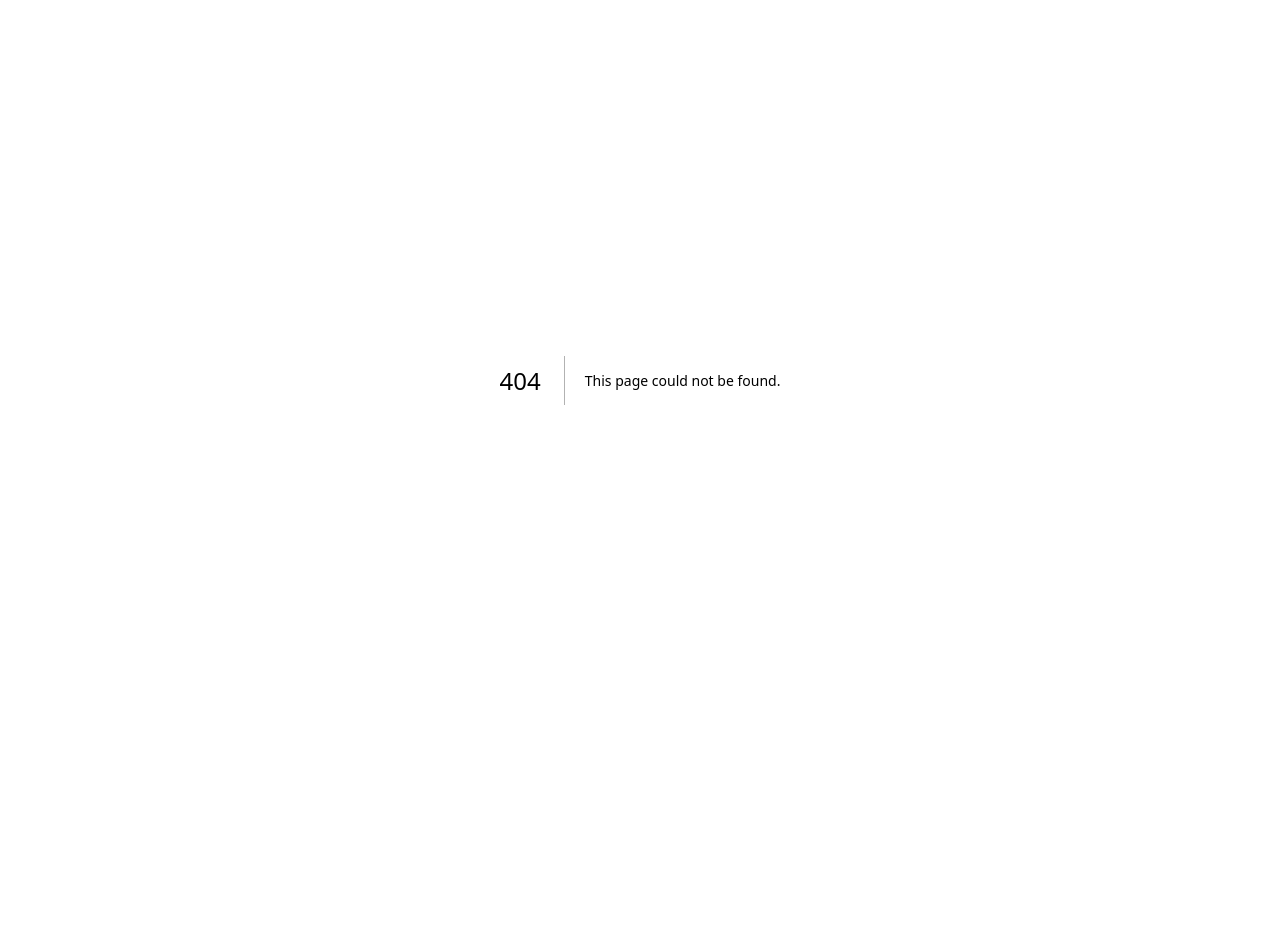
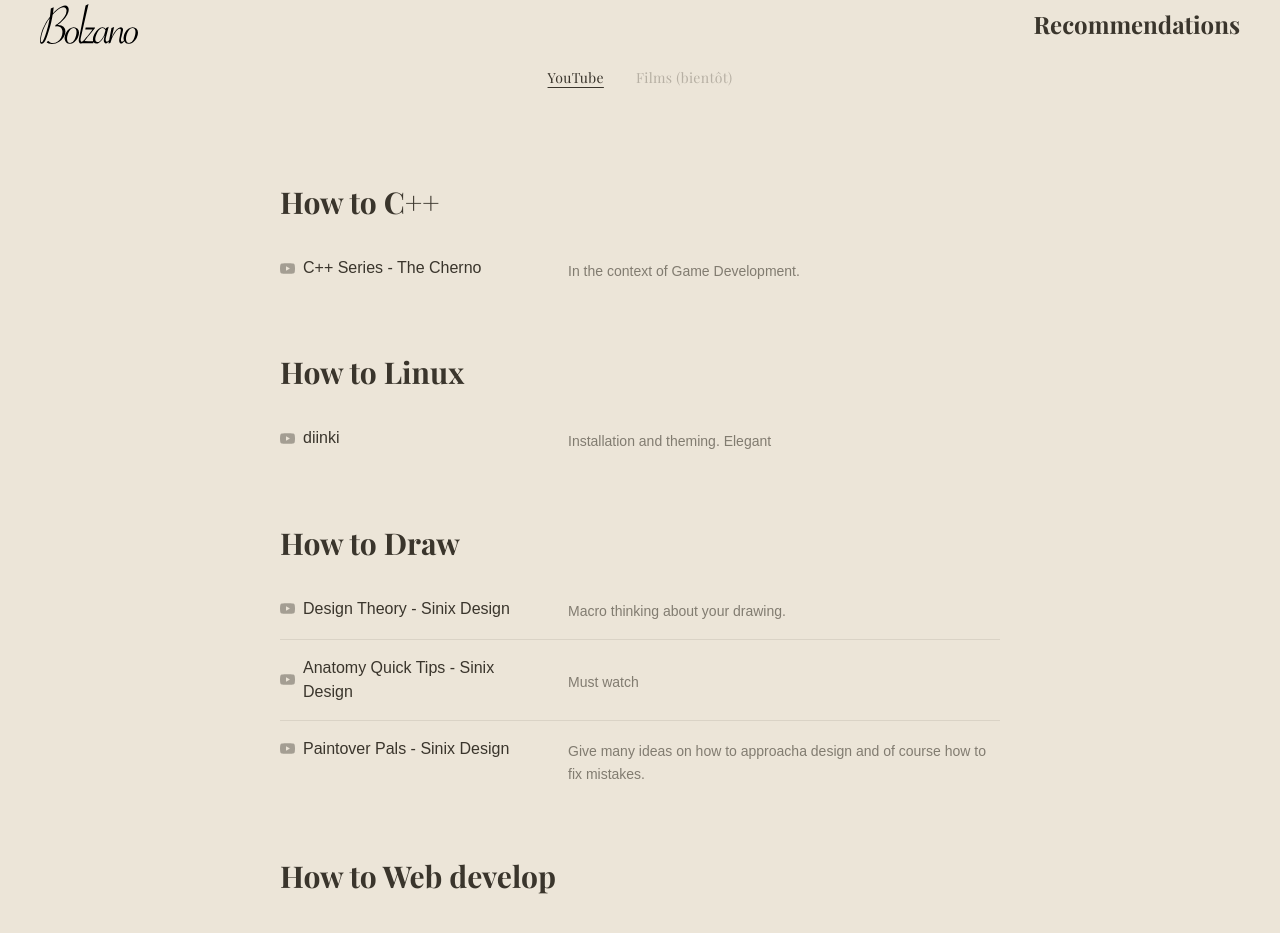
Before and after one commit to bolzhub/BolzaWeb, a Next.js app: page /Recommendations in a window 1280 px wide. Before the commit this address had no page. Shown: the part 20-953 px from the top of the page. Before the commit the page ends 800 px from the top, so only its background shows below. Built offline with nearby package versions, Linux system fonts and the light colour scheme.

Commit message:
finally fixed icon bar on left side

```diff
--- a/app/BolzaBoxes/configurations/page.tsx
+++ b/app/BolzaBoxes/configurations/page.tsx
@@ -11,7 +11,7 @@
 
 const BOXES_IMAGES = {
     international: mediaUrl("Projets/Root_Organiser/Extra/Presentation/Website/Boxes/side_designs-English.png"),
-    french: mediaUrl("Projets/Root_Organiser/Extra/Presentation/Website/Boxes/side_designs-French-Marauder_box.png"),
+    french: mediaUrl("Projets/Root_Organiser/Extra/Presentation/Website/Boxes/side_designs-French.png"),
 };
 
 const SWITCH_ZONE = "6rem";
--- /dev/null
+++ b/app/Recommendations/page.tsx
@@ -0,0 +1,27 @@
+import Link from "next/link";
+import RecommendationsYoutube from "@/components/Recommendations/RecommendationsYoutube";
+
+export default function RecommendationsPage() {
+    return (
+        <main className="min-h-screen bg-[#ECE5D8]">
+            <header className="flex items-center justify-between px-6 md:px-10 py-6">
+                <Link href="/" className="shrink-0">
+                    <img src="/logo/bolzano-word.svg" alt="Bolzano" className="h-8 md:h-10" />
+                </Link>
+                <h1
+                    className="text-xl md:text-2xl text-[#3a352c]"
+                    style={{ fontFamily: "var(--font-playfair)", fontWeight: 700 }}
+                >
+                    Recommendations
+                </h1>
+            </header>
+
+            <nav className="flex justify-center gap-8 pb-10 text-sm tracking-wide" style={{ fontFamily: "var(--font-playfair)" }}>
+                <span className="text-[#3a352c] underline underline-offset-4">YouTube</span>
+                <span className="text-[#3a352c]/30 cursor-not-allowed">Films (bientôt)</span>
+            </nav>
+
+            <RecommendationsYoutube />
+        </main>
+    );
+}
--- a/components/BolzaBoxes/FactionSidebar.tsx
+++ b/components/BolzaBoxes/FactionSidebar.tsx
@@ -2,11 +2,18 @@
 import { FACTIONS } from "@/lib/BolzaBoxes/factions";
 import type { Faction } from "@/lib/BolzaBoxes/types";
 
+const SWITCH_RESERVED_SPACE = "6rem"; // 🎛️ doit correspondre au pb-24 réservé dans page.tsx
+
 export default function FactionSidebar({ active }: { active: Faction }) {
   return (
     <div
-      className="flex flex-col items-center gap-2 lg:gap-4 py-3 lg:py-6 px-1.5 lg:px-3 w-10 lg:w-20 shrink-0 relative rounded-tr-3xl rounded-br-3xl"
-      style={{ backgroundColor: "#DCD9D2" }}
+      className="flex flex-col items-center gap-1.5 lg:gap-2.5 py-3 lg:py-5 px-1.5 lg:px-2 w-10 lg:w-14 shrink-0 relative rounded-tr-3xl rounded-br-3xl overscroll-contain"
+      style={{
+        backgroundColor: "#DCD9D2",
+        maxHeight: `calc(100dvh - var(--bolzaboxes-nav-height, 80px) - ${SWITCH_RESERVED_SPACE} - env(safe-area-inset-bottom, 0px))`,
+        overflowY: "auto",
+        overflowX: "hidden",
+      }}
     >
       {FACTIONS.map((f) => {
         const isActive = f.slug === active.slug;
@@ -14,7 +21,7 @@
           <Link
             key={f.slug}
             href={`/BolzaBoxes/boxes/${f.slug}`}
-            className="relative flex items-center justify-center w-7 h-7 lg:w-12 lg:h-12"
+            className="relative flex items-center justify-center w-7 h-7 lg:w-9 lg:h-9 shrink-0"
           >
             {isActive && (
               <div
@@ -22,7 +29,7 @@
                 className="absolute inset-y-0"
                 style={{
                   left: -4,
-                  right: -20,
+                  right: -16,
                   backgroundColor: f.color,
                   borderRadius: "9999px 0 0 9999px",
                 }}
@@ -31,9 +38,8 @@
             <img
               src={f.icon}
               alt={f.name}
-              className={`relative z-10 w-5 h-5 lg:w-8 lg:h-8 transition-opacity ${
-                isActive ? "opacity-100" : "opacity-50 hover:opacity-80"
-              }`}
+              className={`relative z-10 w-5 h-5 lg:w-6 lg:h-6 transition-opacity ${isActive ? "opacity-100" : "opacity-50 hover:opacity-80"
+                }`}
             />
           </Link>
         );
--- /dev/null
+++ b/components/Recommendations/RecommendationsYoutube.tsx
@@ -0,0 +1,49 @@
+import { YOUTUBE_SECTIONS } from "@/lib/Recommendations/youtube";
+
+export default function RecommendationsYoutube() {
+    return (
+        <div className="max-w-3xl mx-auto px-6 py-14 space-y-14">
+            {YOUTUBE_SECTIONS.map((section) => (
+                <section key={section.title}>
+                    <h2
+                        className="text-2xl md:text-3xl text-[#3a352c] mb-5"
+                        style={{ fontFamily: "var(--font-playfair)", fontWeight: 700 }}
+                    >
+                        {section.title}
+                    </h2>
+
+                    <ul className="divide-y divide-[#3a352c]/10">
+                        {section.items.map((item) => (
+                            <li key={item.url}>
+                                <a
+                                    href={item.url}
+                                    target="_blank"
+                                    rel="noopener noreferrer"
+                                    className="flex flex-col md:flex-row md:items-baseline gap-1 md:gap-8 py-4 group"
+                                >
+                                    <span className="flex items-center gap-2 shrink-0 md:w-64">
+                                        <svg
+                                            width="15"
+                                            height="15"
+                                            viewBox="0 0 24 24"
+                                            fill="currentColor"
+                                            className="text-[#3a352c]/40 shrink-0"
+                                        >
+                                            <path d="M23.5 6.2a3 3 0 0 0-2.1-2.1C19.5 3.5 12 3.5 12 3.5s-7.5 0-9.4.6A3 3 0 0 0 .5 6.2 31 31 0 0 0 0 12a31 31 0 0 0 .5 5.8 3 3 0 0 0 2.1 2.1c1.9.6 9.4.6 9.4.6s7.5 0 9.4-.6a3 3 0 0 0 2.1-2.1A31 31 0 0 0 24 12a31 31 0 0 0-.5-5.8ZM9.6 15.5v-7l6.3 3.5-6.3 3.5Z" />
+                                        </svg>
+                                        <span className="text-[#3a352c] group-hover:opacity-60 transition-opacity">
+                                            {item.title}
+                                        </span>
+                                    </span>
+                                    <span className="text-sm text-[#3a352c]/60 leading-relaxed">
+                                        {item.description}
+                                    </span>
+                                </a>
+                            </li>
+                        ))}
+                    </ul>
+                </section>
+            ))}
+        </div>
+    );
+}
--- /dev/null
+++ b/lib/Recommendations/youtube.ts
@@ -0,0 +1,83 @@
+export type YoutubeItem = {
+    title: string; // titre de la vidéo ou de la chaîne
+    url: string;
+    description: string;
+};
+
+export type YoutubeSection = {
+    title: string;
+    items: YoutubeItem[];
+};
+
+export const YOUTUBE_SECTIONS: YoutubeSection[] = [
+    {
+        title: "How to C++",
+        items: [
+            {
+                title: "C++ Series - The Cherno",
+                url: "https://www.youtube.com/watch?v=18c3MTX0PK0&list=PLlrATfBNZ98dudnM48yfGUldqGD0S4FFb&pp=0gcJCQ4DOCosWNin",
+                description: "In the context of Game Development.",
+            },
+        ],
+    },
+    {
+        title: "How to Linux",
+        items: [
+            {
+                title: "diinki",
+                url: "https://www.youtube.com/@diinkikot",
+                description: "Installation and theming. Elegant",
+            },
+        ],
+    },
+    {
+        title: "How to Draw",
+        items: [
+            {
+                title: "Design Theory - Sinix Design",
+                url: "https://www.youtube.com/watch?v=uEgCsWyOyCo&list=PLflflDShjUKF_7w4YTmpjGO27iuyHDpDu&pp=0gcJCQ4DOCosWNin",
+                description: "Macro thinking about your drawing.",
+            },
+            {
+                title: "Anatomy Quick Tips - Sinix Design",
+                url: "https://www.youtube.com/watch?v=IVbqoy_JEV0&list=PLflflDShjUKH4EfZyf0vuKEuqeqvlV0Qd",
+                description: "Must watch",
+            },
+            {
+                title: "Paintover Pals - Sinix Design",
+                url: "https://www.youtube.com/watch?v=WTh4CdJpJZ0&list=PLflflDShjUKG_c6Ty5g8U4-fVmWBQQNS9&pp=0gcJCbwFa94AFGB0",
+                description: "Give many ideas on how to approacha design and of course how to fix mistakes.",
+            },
+        ],
+    },
+    {
+        title: "How to Web develop",
+        items: [
+            {
+                title: "how i made my website - shar",
+                url: "https://www.youtube.com/watch?v=_tWh4cYCTv0&pp=ygUObWFrZSBhIHdlYnNpdGU%3D",
+                description: "Mostly desing ideas.",
+            },
+            {
+                title: "Steve Builds Websites",
+                url: "https://www.youtube.com/@stevebuildswebsites",
+                description: "First result on YouTube page I know, but well deserved. Very good for simple solutions without any coding. Good informative rankings of website frameworks and generators.",
+            },
+        ],
+    },
+    {
+        title: "How to Digital paint",
+        items: [
+            {
+                title: "how to choose a drawing tablet  - shar",
+                url: "https://www.youtube.com/watch?v=-gEh8n6dmjg",
+                description: "I do not recommend if you want to decide which brand to pick. I recommend this video if you want to find out which type of tablet is best for you: pen tablet, pen display, or standalone.",
+            },
+            {
+                title: "Brad Colbow",
+                url: "https://www.youtube.com/@thebradcolbow/featured",
+                description: "Another link to choose the best tablet. Comprehensive and always up to date. Explore the website as well.",
+            },
+        ],
+    },
+];
--- a/lib/site/projects.ts
+++ b/lib/site/projects.ts
@@ -37,7 +37,7 @@
         {
             id: "recommendations",
             title: "Recommendations",
-            href: "#",
+            href: "/Recommendations",
             color: "#6b7480",
         },
         {
```
